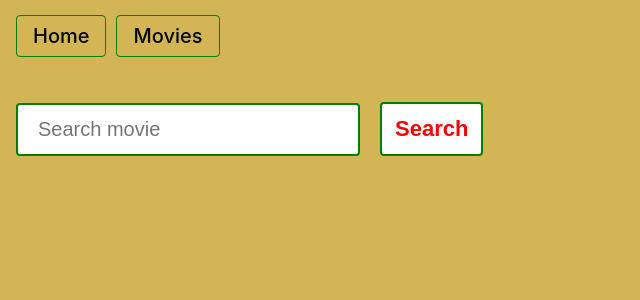
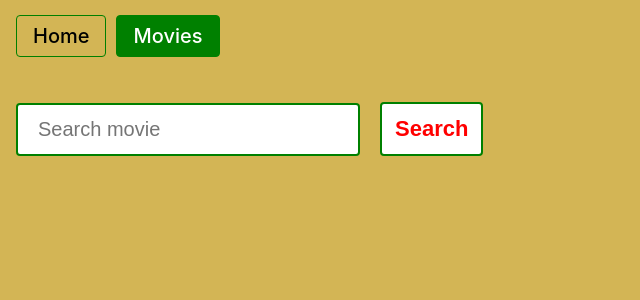
Before and after one commit to MateuszBieda/goit-react-hw-05-movies, a React (Create React App) app: page /movies in a window 1280 px wide. Shown: the top 300 px of the page, without its empty margins (0-640 px from the left). Built offline with nearby package versions, Linux system fonts and the light colour scheme.

Commit message:
links update

```diff
--- a/src/components/SharedLayout/SharedLayout.jsx
+++ b/src/components/SharedLayout/SharedLayout.jsx
@@ -7,8 +7,8 @@ export const SharedLayout = () => {
     <Container>
       <Header>
         <nav>
-          <Link to="/goit-react-hw-05-movies/">Home</Link>
-          <Link to="/goit-react-hw-05-movies/movies">Movies</Link>
+          <Link to="/"end>Home</Link>
+          <Link to="/movies">Movies</Link>
         </nav>
       </Header>
       <Suspense fallback={<div>Loading page...</div>}>
```
